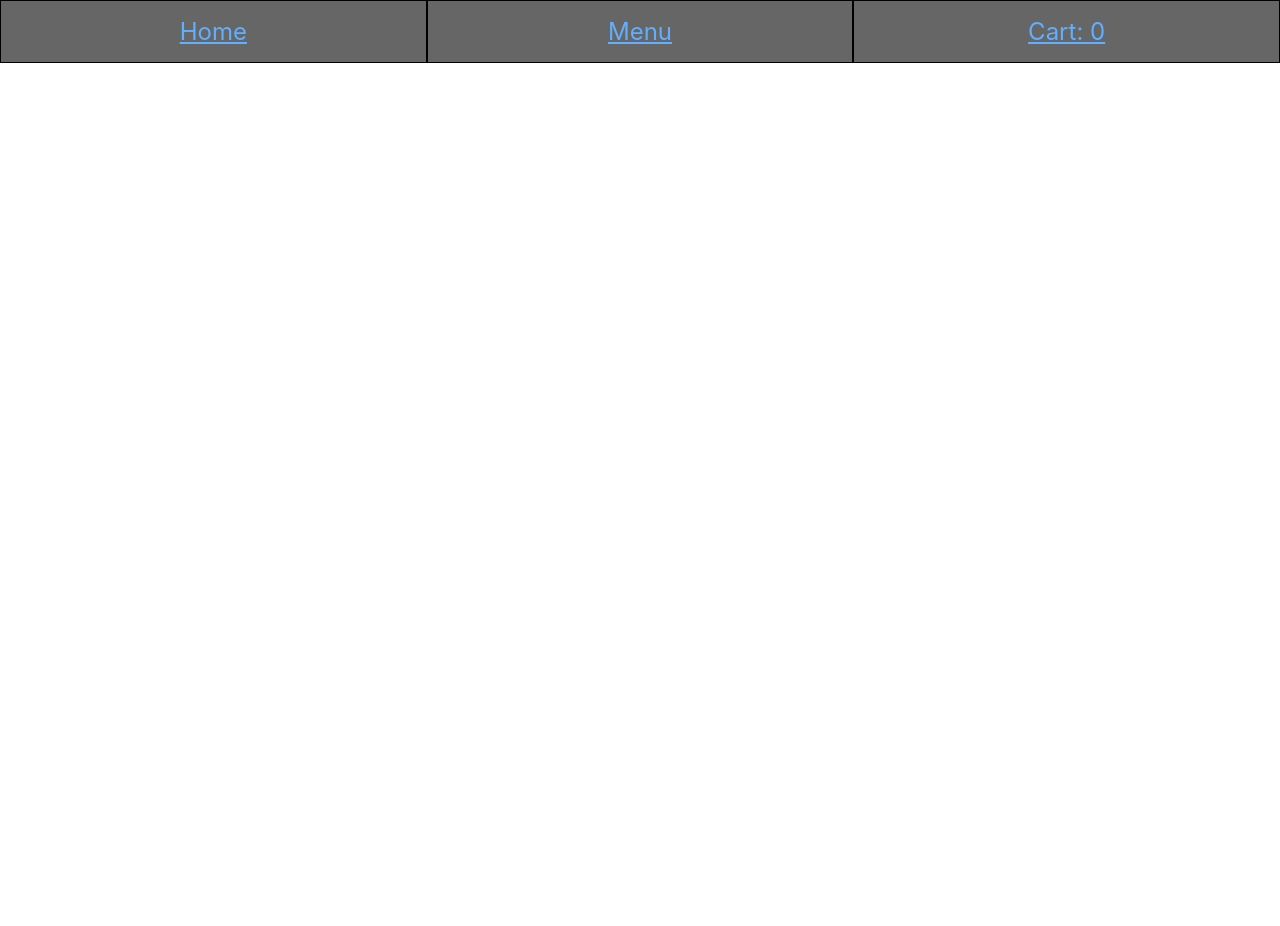
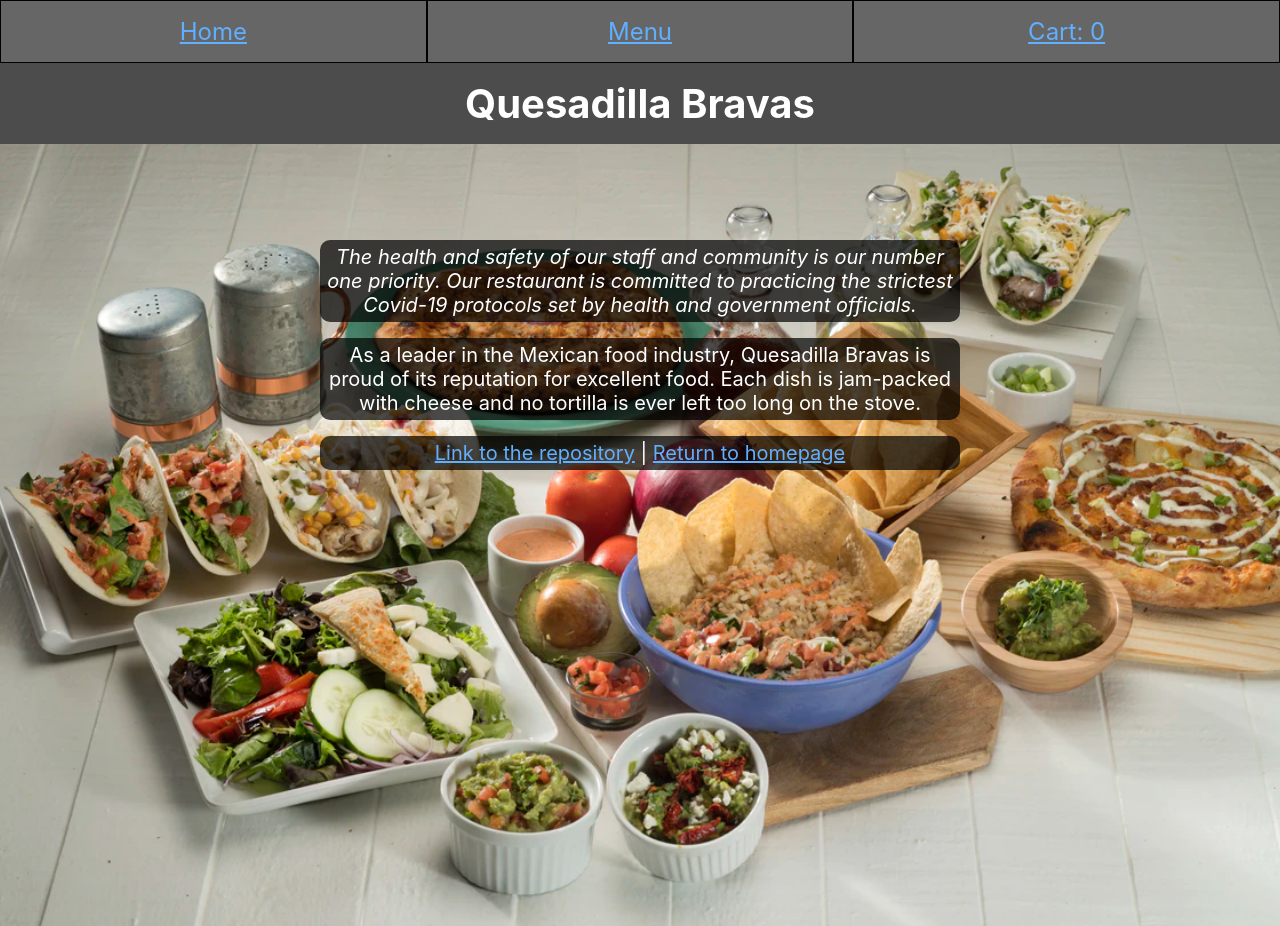
Before and after one commit to jql6/shopping-cart, a React (Create React App) app: page / in a window 1280 px wide. Before the commit the page ends 800 px from the top, so only its background shows below. Built offline with nearby package versions, Linux system fonts and the light colour scheme.

Commit message:
Fix links for hash router

```diff
--- a/src/Routes.js
+++ b/src/Routes.js
@@ -25,7 +25,7 @@ const Routes = () => {
       <nav>
         <ul>
           <li>
-            <Link to="/shopping-cart">Home</Link>
+            <Link to="/">Home</Link>
           </li>
           <li>
             <Link to="/shopping-cart/menu">Menu</Link>
@@ -36,11 +36,7 @@ const Routes = () => {
         </ul>
       </nav>
       <Switch>
-        <Route
-          exact
-          path="/shopping-cart"
-          render={(props) => <App {...props} />}
-        />
+        <Route exact path="/" render={(props) => <App {...props} />} />
         <Route
           exact
           path="/shopping-cart/menu"
```
